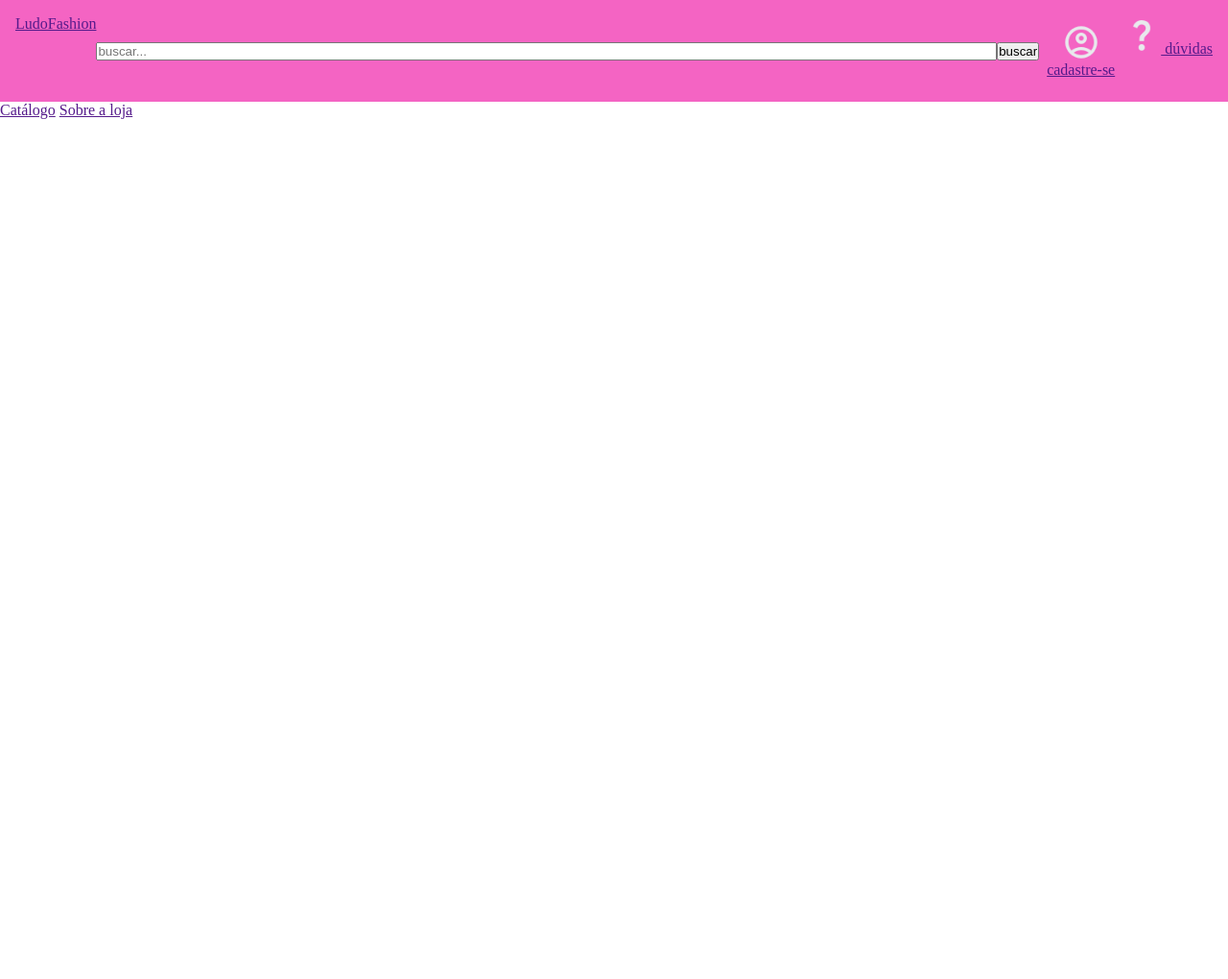
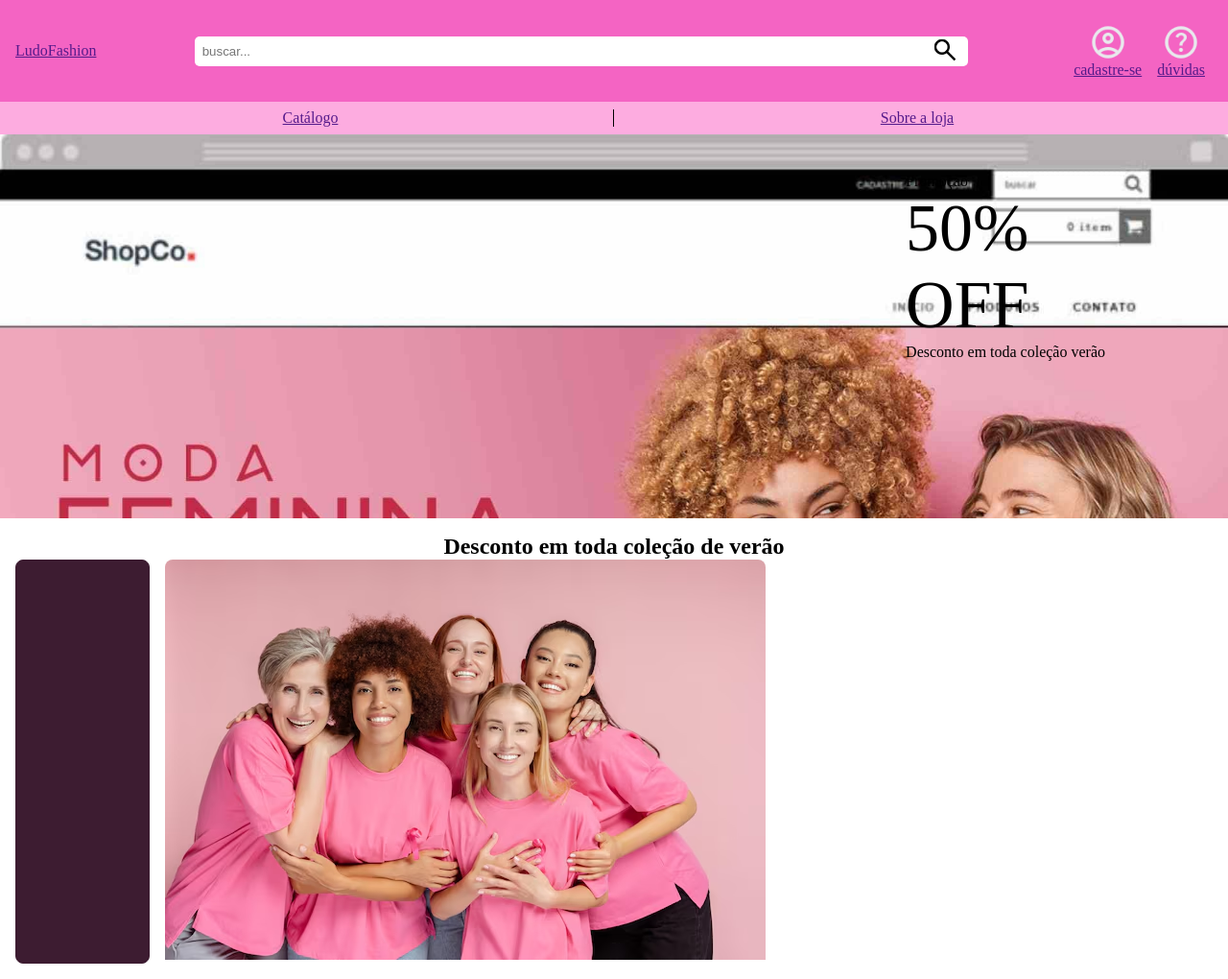
Before and after one commit to sarabenedt/saaaa, a PHP site: page /html/index.html in a window 1280 px wide. Shown: the whole page at 96% size. Before the commit the page ends 124 px from the top, so only its background shows below. Run offline with PHP 8.4, Linux system fonts and the light colour scheme.

Commit message:
commit -m "concluir"

```diff
--- a/css/style.css
+++ b/css/style.css
@@ -18,15 +18,22 @@ header {
     background-color: var(--cor-primaria);
     display: flex;
     padding: 1rem;
+    align-items: center;
 }
 
 #form-buscar {
     flex-grow: 1;
     display: flex;
     align-items: center;
+    justify-content: center;
+    position: relative;
 }
 #buscar{
-    flex-grow: 1;
+    flex-grow: 0.75;
+    padding: 0.5rem;
+    border-radius: 5px;
+    border: none;
+    outline: none;
 }
 
 .icon-link {
@@ -35,3 +42,58 @@ header {
     align-items: center;
     margin: 0.5rem;
 }
+#btn-buscar{
+    background-color: transparent;
+    border: none;
+    position: absolute;
+    right: 11%;
+    cursor: pointer;
+}
+nav{
+    display: grid;
+    grid-template-columns: repeat(2, 1fr);
+    text-align: center;
+  background-color: var(--cor-tres);
+  padding: 0.5rem;
+}
+nav a:first-child{
+    border-right: 1px solid var(--preto);
+}
+#banner{
+    width: 100%;
+    background-image: url(../imagens/banner_moda_feminina_oficial-comprimida.jpg);
+    background-repeat: no-repeat;
+    background-size: cover;
+    height: 400px;
+    position: center;
+    position: relative;
+}
+#txt-banner{
+    position: absolute;
+    top: 10%;
+    right: 10%;
+}
+.conteudo{
+    margin: 1rem;
+}
+.conteudo h1{
+    text-align: center;
+}
+.card-container{
+    display: grid;
+    grid-template-columns: repeat(5,1fr);
+    gap: 1rem;
+}
+.card{
+    border: 1px solid var(--cor-secundaria);
+    border-radius: 8px;
+    background-color: var(--cor-secundaria);
+}
+.card-img img{
+    border-radius: 8px 8px 0 0;
+}
+.card-contet{
+    color: var(--branco);
+    padding: 1rem;
+    text-align: center ;
+}
--- a/html/index.html
+++ b/html/index.html
@@ -13,14 +13,15 @@
         <a href="">LudoFashion</a>
         <form action="" id="form-buscar">
             <input type="search" name="buscar" id="buscar" placeholder="buscar...">
-            <button type="submit">buscar</button>
+            <button type="submit" id="btn-buscar"><img src="../imagens/search_24dp_FILL0_wght400_GRAD0_opsz24 (1).png"
+                    alt="" width="30px"></button>
         </form>
         <a href="" class="icon-link">
             <img src="../imagens/account_circle_24dp_FILL0_wght400_GRAD0_opsz24 (3).png" alt="" width="40px">
             cadastre-se
         </a>
-        <a href="">
-            <img src="../imagens/question_mark_24dp_FILL0_wght400_GRAD0_opsz24.png" alt="" width="40px">
+        <a href="" class="icon-link">
+            <img src="../imagens/help_24dp_FILL0_wght400_GRAD0_opsz24.png" alt="" width="40px">
             dúvidas
         </a>
     </header>
@@ -28,6 +29,30 @@
         <a href="">Catálogo</a>
         <a href="">Sobre a loja</a>
     </nav>
+    <main>
+        <section id="banner">
+            <div id="txt-banner">
+                <p>Promoção</p>
+                <p style="font-size: 70px;">50%</p>
+                <p style="font-size: 70px;">OFF</p>
+                <p>Desconto em toda coleção verão</p>
+            </div>
+            </section>
+            <section class="conteudo">
+                <h1>Desconto em toda coleção de verão</h1>
+                <div class="card-container">
+                    <div class="card"></div>
+                    <div class="card-img">
+                        <img src="../imagens/mulheres.avif" alt="">
+                    </div>
+                </div>
+                <div class="card-content">
+                    <p></p>
+                </div>
+            </div>
+
+        </section>
+    </main>
 </body>
 
 </html>
```
Also changed, not shown: imagens/S01-Feminino-D1.gif (added), imagens/a212ed3c089128a4d174149c029f2582.jpg (added), imagens/banner_moda_feminina_oficial-comprimida.jpg (added), imagens/help_24dp_FILL0_wght400_GRAD0_opsz24.png (added), imagens/mulheres.avif (added), imagens/search_24dp_FILL0_wght400_GRAD0_opsz24 (1).png (added).
